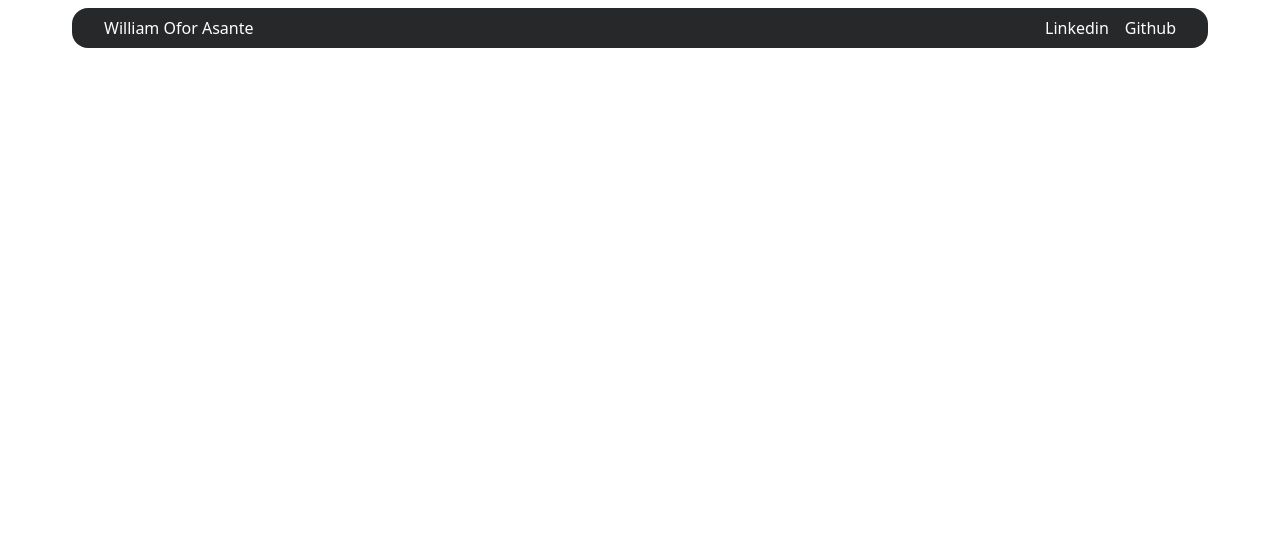
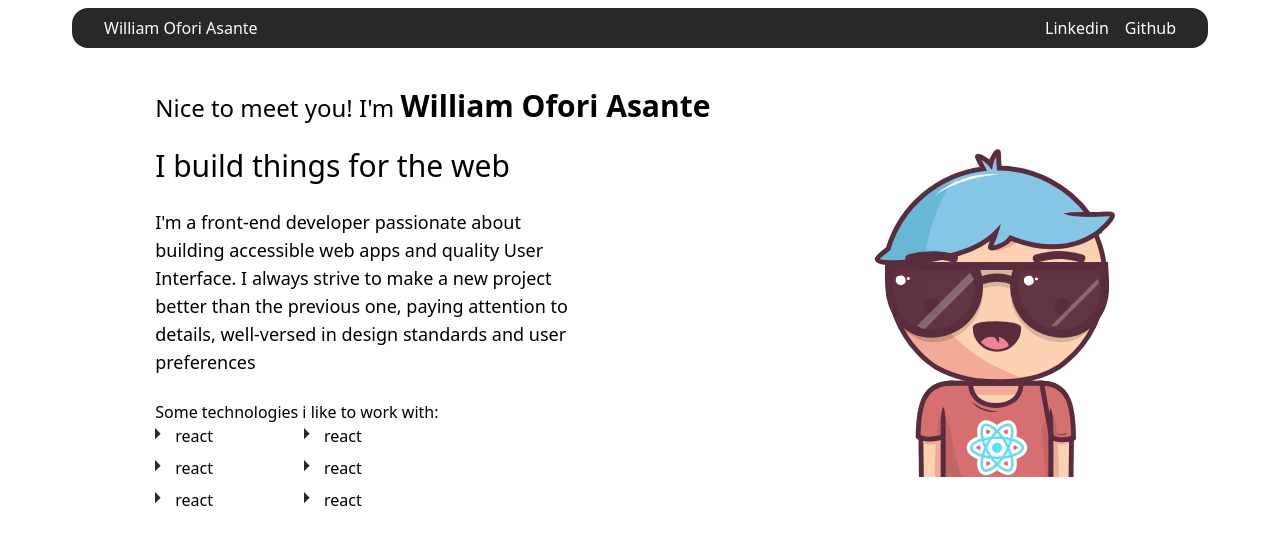
Before and after one commit to sphnikola/portfolio-website, a React (Vite) app: page / in a window 1280 px wide. Shown: the top 544 px of the page. Built offline with nearby package versions, Linux system fonts and the light colour scheme.

Commit message:
Add hero section

```diff
--- a/src/App.jsx
+++ b/src/App.jsx
@@ -1,9 +1,11 @@
+import avatar from "./assets/portfolio_avatar.svg";
+
 export default function App() {
   return (
     <>
       <section className=" md:max-w-6xl md:mx-auto">
         <header className="text-white px-8 py-2 flex flex-col items-center bg-[#272829] md:flex-row md:justify-between md:rounded-2xl md:mt-2 md:mx-2">
-          <h1 className="">William Ofor Asante</h1>
+          <h1 className="">William Ofori Asante</h1>
           <nav>
             <ul className="flex gap-x-4">
               <li>
@@ -15,6 +17,76 @@ export default function App() {
             </ul>
           </nav>
         </header>
+
+        <main className="px-8 mt-10">
+          <section className="hero">
+            <div className="flex flex-col items-center text-center gap-y-10 md:items-start md:text-left lg:flex-row lg:items-center lg:justify-around">
+              <div className="space-y-6">
+                <h2 className=" text-xl font-medium md:text-2xl md:pr-10">
+                  Nice to meet you! I'm{" "}
+                  <span className="text-2xl font-bold md:text-3xl">
+                    William Ofori Asante
+                  </span>
+                </h2>
+                <h3 className="text-2xl font-medium md:text-3xl">
+                  I build things for the web
+                </h3>
+                <p className="px-5 text-base font-medium leading-6 md:pr-20 md:text-lg md:leading-7 md:pl-0 lg:max-w-lg">
+                  I'm a front-end developer passionate about building accessible
+                  web apps and quality User Interface. I always strive to make a
+                  new project better than the previous one, paying attention to
+                  details, well-versed in design standards and user preferences
+                </p>
+                <div>
+                  <h3>Some technologies i like to work with:</h3>
+                  <div className="flex flex-col items-center md:items-start">
+                    <div class="grid w-2/3 grid-cols-2 grid-rows-3 md:w-1/2">
+                      <span className="mb-2 flex items-center">
+                        <div class="mr-3  inline-block w-2 overflow-hidden">
+                          <div class=" h-4  origin-top-left rotate-45 bg-[#272829]"></div>
+                        </div>
+                        react
+                      </span>
+                      <span className="mb-2 flex items-center">
+                        <div class="mr-3  inline-block w-2 overflow-hidden">
+                          <div class=" h-4  origin-top-left rotate-45 bg-[#272829]"></div>
+                        </div>
+                        react
+                      </span>
+                      <span className="mb-2 flex items-center">
+                        <div class="mr-3  inline-block w-2 overflow-hidden">
+                          <div class=" h-4  origin-top-left rotate-45 bg-[#272829]"></div>
+                        </div>
+                        react
+                      </span>
+                      <span className="mb-2 flex items-center">
+                        <div class="mr-3  inline-block w-2 overflow-hidden">
+                          <div class=" h-4  origin-top-left rotate-45 bg-[#272829]"></div>
+                        </div>
+                        react
+                      </span>
+                      <span className="mb-2 flex items-center">
+                        <div class="mr-3  inline-block w-2 overflow-hidden">
+                          <div class=" h-4  origin-top-left rotate-45 bg-[#272829]"></div>
+                        </div>
+                        react
+                      </span>
+                      <span className="mb-2 flex items-center">
+                        <div class="mr-3  inline-block w-2 overflow-hidden">
+                          <div class=" h-4  origin-top-left rotate-45 bg-[#272829]"></div>
+                        </div>
+                        react
+                      </span>
+                    </div>
+                  </div>
+                </div>
+              </div>
+              <div className="shrink w-[16rem] h-[20rem]">
+                <img className="object-contain" src={avatar} />
+              </div>
+            </div>
+          </section>
+        </main>
       </section>
     </>
   );
--- a/tailwind.config.js
+++ b/tailwind.config.js
@@ -5,7 +5,7 @@ export default {
     extend: {
       screens: {
         md: "580px",
-        lg: "820px",
+        lg: "850px",
       },
     },
   },
```
Also changed, not shown: src/assets/portfolio_avatar.svg (added).
